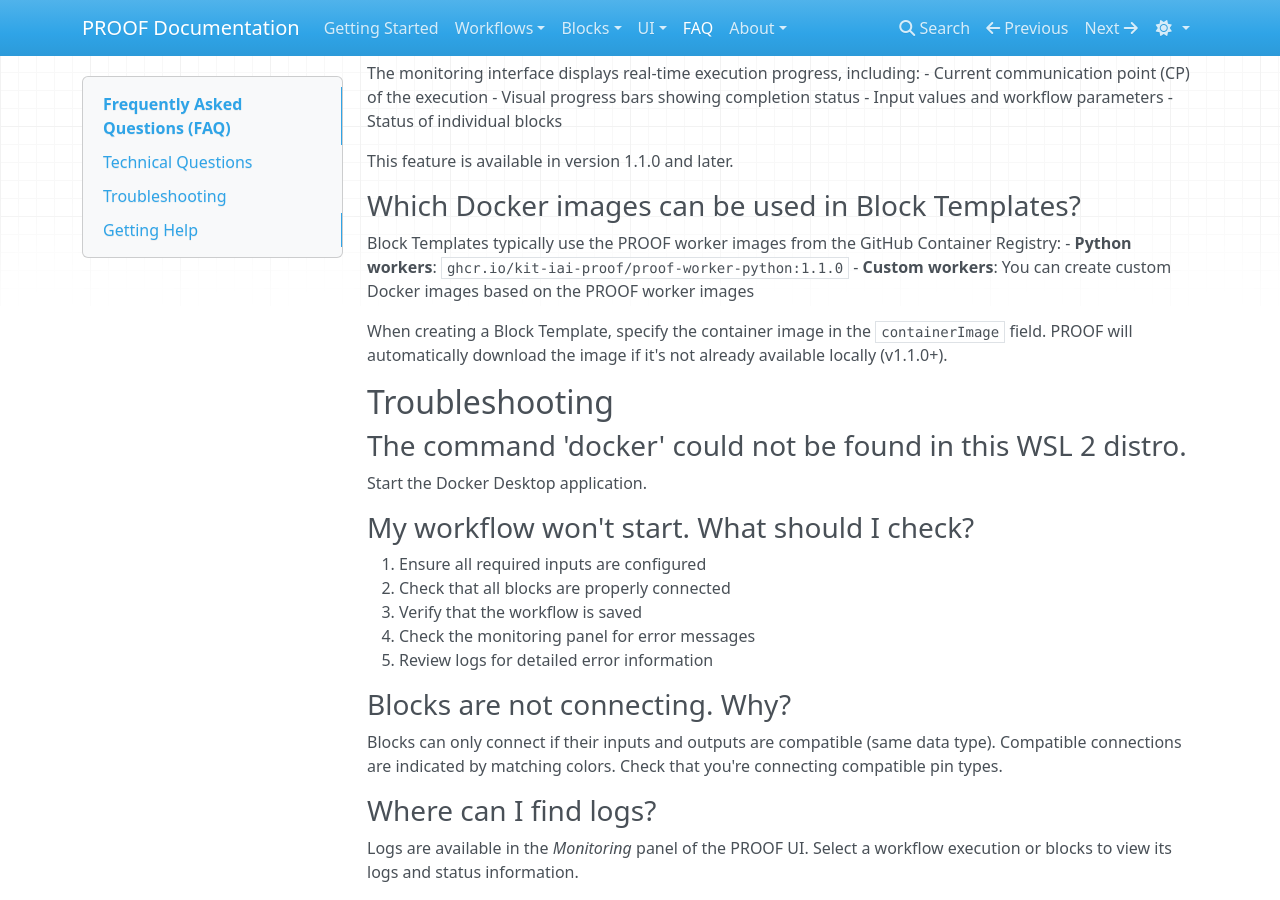
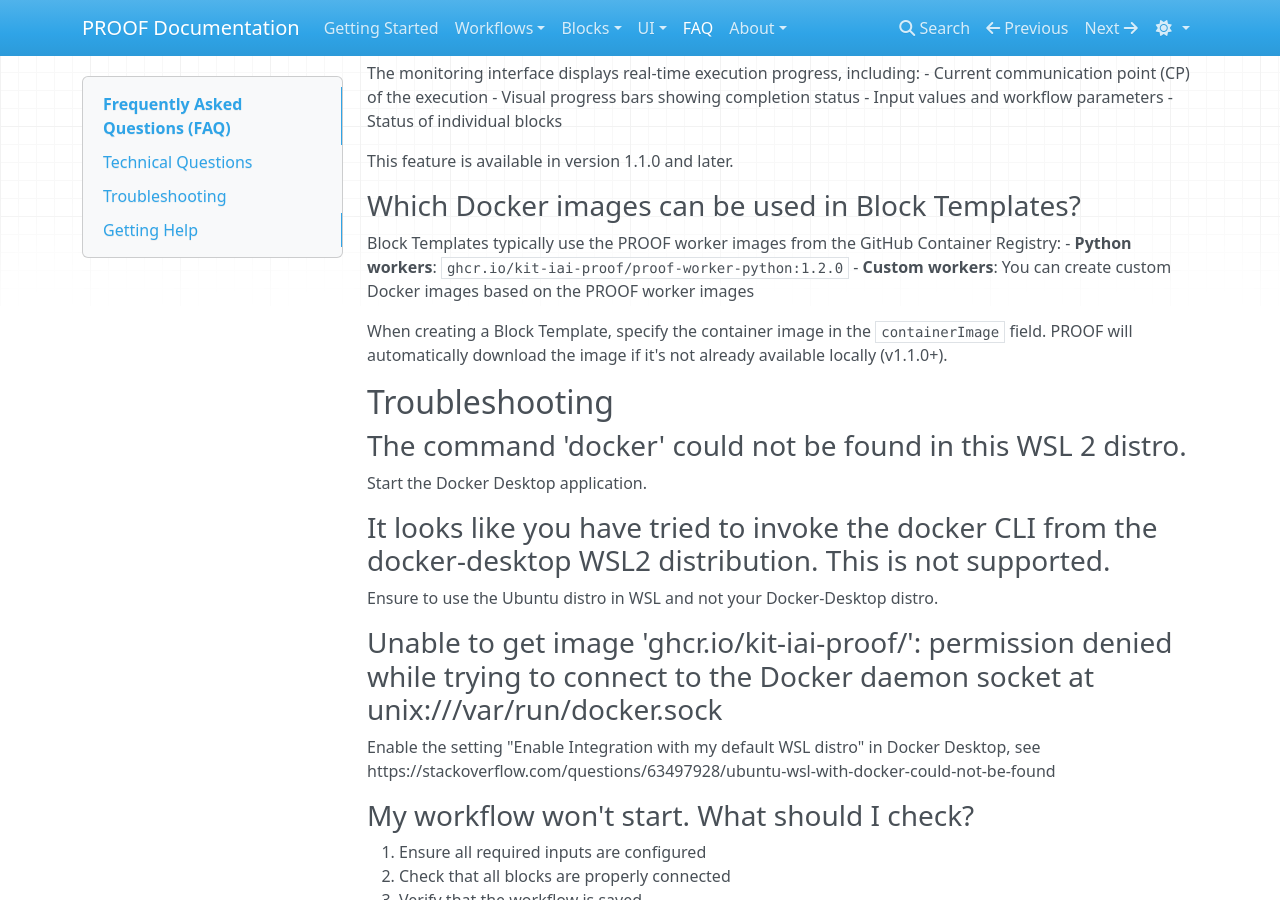
Before and after one commit to KIT-IAI-PROOF/kit-iai-proof.github.io, an MkDocs documentation site: the page built from docs/faq.md, in a window 1280 px wide and 900 px high, scrolled down 566 px. Built offline with MkDocs 1.6.1, drawn with Linux system fonts in a browser that asks for light colours; nearby versions of some CDN libraries.

Commit message:
feat: add new Troubleshooting answers for Windows

```diff
--- a/docs/faq.md
+++ b/docs/faq.md
@@ -28,7 +28,7 @@
 
 ### Which Docker images can be used in Block Templates?
 Block Templates typically use the PROOF worker images from the GitHub Container Registry:
-- **Python workers**: `ghcr.io/kit-iai-proof/proof-worker-python:1.1.0`
+- **Python workers**: `ghcr.io/kit-iai-proof/proof-worker-python:1.2.0`
 - **Custom workers**: You can create custom Docker images based on the PROOF worker images
 
 When creating a Block Template, specify the container image in the `containerImage` field. PROOF will automatically download the image if it's not already available locally (v1.1.0+).
@@ -37,6 +37,12 @@
 
 ### The command 'docker' could not be found in this WSL 2 distro.
 Start the Docker Desktop application.
+
+### It looks like you have tried to invoke the docker CLI from the docker-desktop WSL2 distribution. This is not supported.
+Ensure to use the Ubuntu distro in WSL and not your Docker-Desktop distro.
+
+### Unable to get image 'ghcr.io/kit-iai-proof/<a-proof-image>': permission denied while trying to connect to the Docker daemon socket at unix:///var/run/docker.sock
+Enable the setting "Enable Integration with my default WSL distro" in Docker Desktop, see https://stackoverflow.com/questions/63497928/ubuntu-wsl-with-docker-could-not-be-found
 
 ### My workflow won't start. What should I check?
 1. Ensure all required inputs are configured
```
